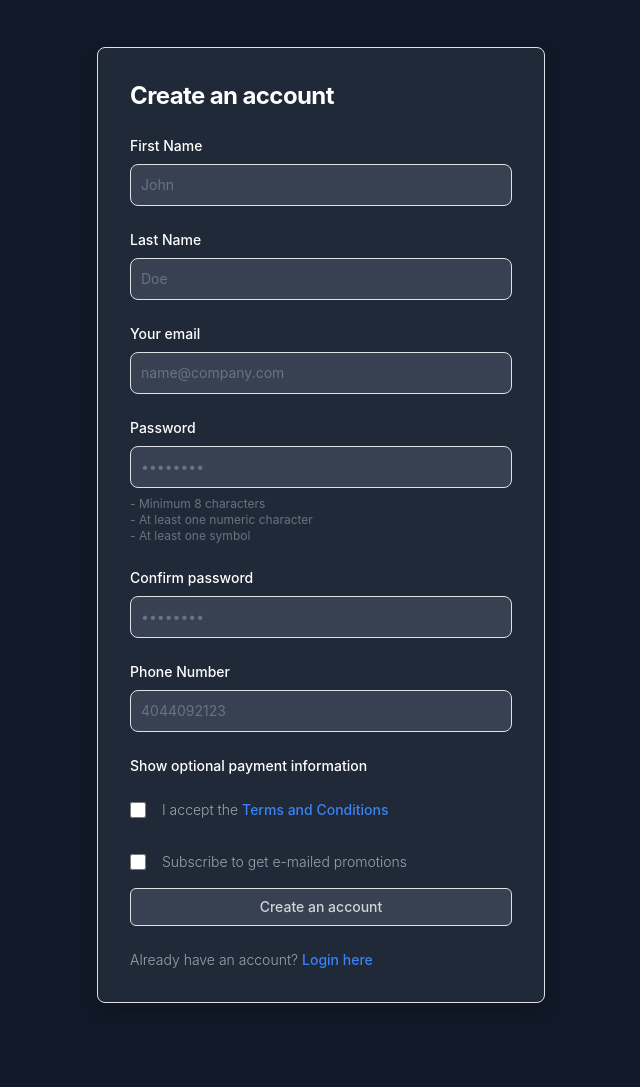
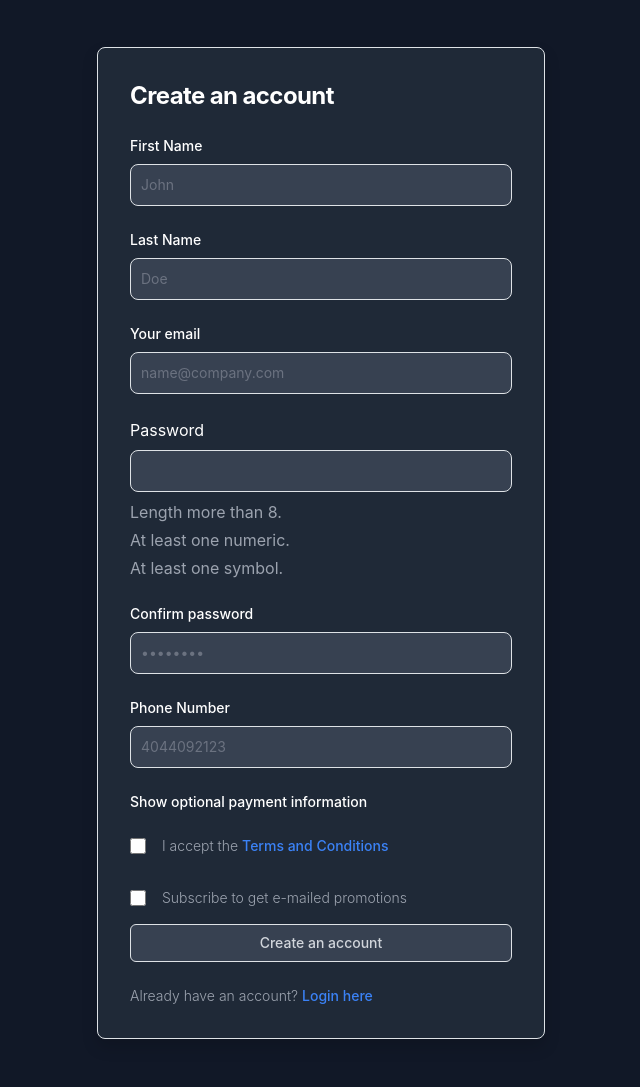
Before and after one commit to Vlovegit/cinema_Ebooking, a Django app: page /registration in a window 1280 px wide. Shown: the part 65-1152 px from the top of the page, without its empty margins (319-959 px from the left). Before the commit the page ends 1068 px from the top, so only its background shows below. Run offline with Django 4.2, Linux system fonts and the light colour scheme; some libraries are stand-ins or nearby versions.

Commit message:
updated frontends

```diff
--- a/templates/new_password.html
+++ b/templates/new_password.html
@@ -38,12 +38,12 @@
                 <p id="check3" class="mt-2 text-gray-400"><i class="far fa-check-circle"></i> Passwords Matched.</p>
             </div>
             <input type="submit" value="Change Password"
-                   class="w-full text-white py-2 px-4 rounded font-semibold"/>
+                   class="w-full border-2 cursor-pointer text-white py-2 px-4 rounded font-semibold"/>
         </form>
-        <p class="text-center text-muted mt-5 mb-0 text-white"><a href="/">E-Cinema Booking System</a></p>
+        <p class="text-center text-muted mt-5 mb-0 text-white"><a class="text-white" href="/">E-Cinema Booking System</a></p>
         {% if messages %}
         {% for message in messages %}
-        <h3>{{message}}</h3>
+        <h3 class="text-white">{{message}}</h3>
 
         {% endfor %}
         {% endif %}
--- a/templates/registration.html
+++ b/templates/registration.html
@@ -64,17 +64,30 @@
                                class="bg-gray-700 border border-gray-600 text-white sm:text-sm rounded-lg focus:ring-blue-500 focus:border-blue-500 block w-full p-2.5 placeholder-gray-500 dark:placeholder-gray-400 dark:focus:ring-blue-500 dark:focus:border-blue-500"
                                placeholder="name@company.com" required="">
                     </div>
+                    <!--                    <div>-->
+                    <!--                        <label for="password1" class="block mb-2 text-sm font-medium text-white">Password</label>-->
+                    <!--                        <input type="password" name="password1" id="password1" placeholder="••••••••"-->
+                    <!--                               class="bg-gray-700 border border-gray-600 text-white sm:text-sm rounded-lg focus:ring-blue-500 focus:border-blue-500 block w-full p-2.5 placeholder-gray-500 dark:placeholder-gray-400 dark:focus:ring-blue-500 dark:focus:border-blue-500"-->
+                    <!--                               required="" oninput="validatePassword(event)">-->
+                    <!--                        <ul class="mt-2 text-xs text-gray-500">-->
+                    <!--                            <li id="length-check">- Minimum 8 characters</li>-->
+                    <!--                            <li id="digit-check">- At least one numeric character</li>-->
+                    <!--                            <li id="symbol-check">- At least one symbol</li>-->
+                    <!--                        </ul>-->
+                    <!--                    </div>-->
+
                     <div>
-                        <label for="password1" class="block mb-2 text-sm font-medium text-white">Password</label>
-                        <input type="password" name="password1" id="password1" placeholder="••••••••"
-                               class="bg-gray-700 border border-gray-600 text-white sm:text-sm rounded-lg focus:ring-blue-500 focus:border-blue-500 block w-full p-2.5 placeholder-gray-500 dark:placeholder-gray-400 dark:focus:ring-blue-500 dark:focus:border-blue-500"
-                               required="" oninput="validatePassword(event)">
-                        <ul class="mt-2 text-xs text-gray-500">
-                            <li id="length-check">- Minimum 8 characters</li>
-                            <li id="digit-check">- At least one numeric character</li>
-                            <li id="symbol-check">- At least one symbol</li>
+                        <label for="password1" class="text-white">Password</label>
+                        <input class="bg-gray-700 border border-gray-600 text-white sm:text-sm rounded-lg focus:ring-blue-500 focus:border-blue-500 block w-full p-2.5 placeholder-gray-500 dark:placeholder-gray-400 dark:focus:ring-blue-500 dark:focus:border-blue-500"
+                               type="password" name="password1" id="password1" onInput="check()" maxlength="30"
+                               required/>
+                        <ul id="password_criteria" class="mt-2 text-gray-400 space-y-1">
+                            <li id="check0"><i class="far fa-check-circle"></i> Length more than 8.</li>
+                            <li id="check1"><i class="far fa-check-circle"></i> At least one numeric.</li>
+                            <li id="check2"><i class="far fa-check-circle"></i> At least one symbol.</li>
                         </ul>
                     </div>
+
                     <div>
                         <label for="password2"
                                class="block mb-2 text-sm font-medium text-white">Confirm
@@ -193,7 +206,6 @@
                     </div>
 
 
-
                     <button type="submit"
                             class="w-full mt-2 relative flex items-center justify-center rounded-md border border-transparent bg-gray-700 px-8 py-2 text-sm font-medium text-gray-300 hover:bg-gray-600">
                         Create an account
@@ -228,21 +240,40 @@
             }
         });
 
+    // function check() {
+    //     var input = document.getElementById("password1").value;
+    //     var input1 = document.getElementById("password2").value;
+    //     if (input.length >= 8) {
+    //         document.getElementById("check0").style.color = "green";
+    //     } else {
+    //         document.getElementById("check0").style.color = "red";
+    //     }
+    //     if (input.match(/[0-9]/i)) {
+    //         document.getElementById("check1").style.color = "green";
+    //     } else {
+    //         document.getElementById("check1").style.color = "red";
+    //     }
+    //     if (input.match(/[^A-Za-z0-9-' ']/i)) {
+    //         document.getElementById("check2").style.color = "green";
+    //     } else {
+    //         document.getElementById("check2").style.color = "red";
+    //     }
+    // }
+
     function check() {
         var input = document.getElementById("password1").value;
-        var input1 = document.getElementById("password2").value;
         if (input.length >= 8) {
-            document.getElementById("check0").style.color = "green";
+            document.getElementById("check0").style.color = "lime";
         } else {
             document.getElementById("check0").style.color = "red";
         }
         if (input.match(/[0-9]/i)) {
-            document.getElementById("check1").style.color = "green";
+            document.getElementById("check1").style.color = "lime";
         } else {
             document.getElementById("check1").style.color = "red";
         }
         if (input.match(/[^A-Za-z0-9-' ']/i)) {
-            document.getElementById("check2").style.color = "green";
+            document.getElementById("check2").style.color = "lime";
         } else {
             document.getElementById("check2").style.color = "red";
         }
```
Also changed, not shown: templates/edit_card.html (+12 -2 lines). Lines whose indentation alone changed are shown as unchanged.
